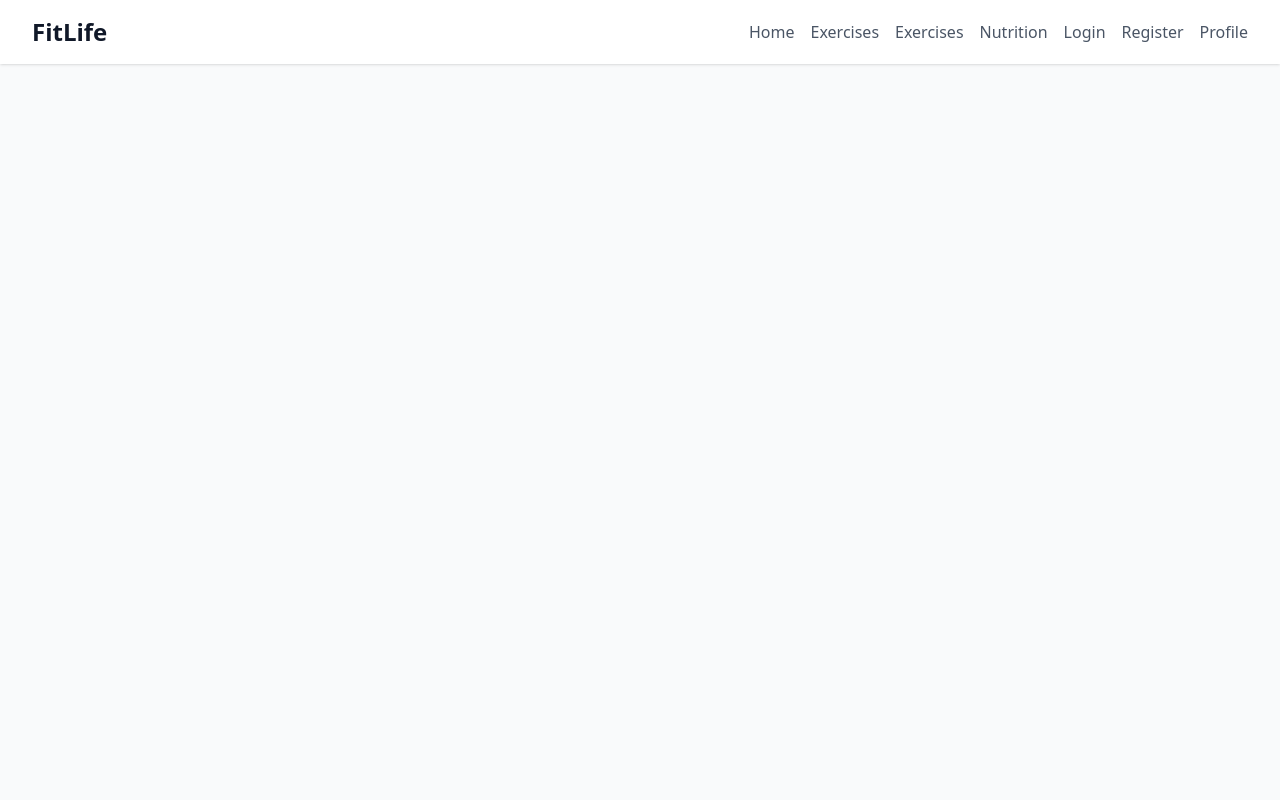
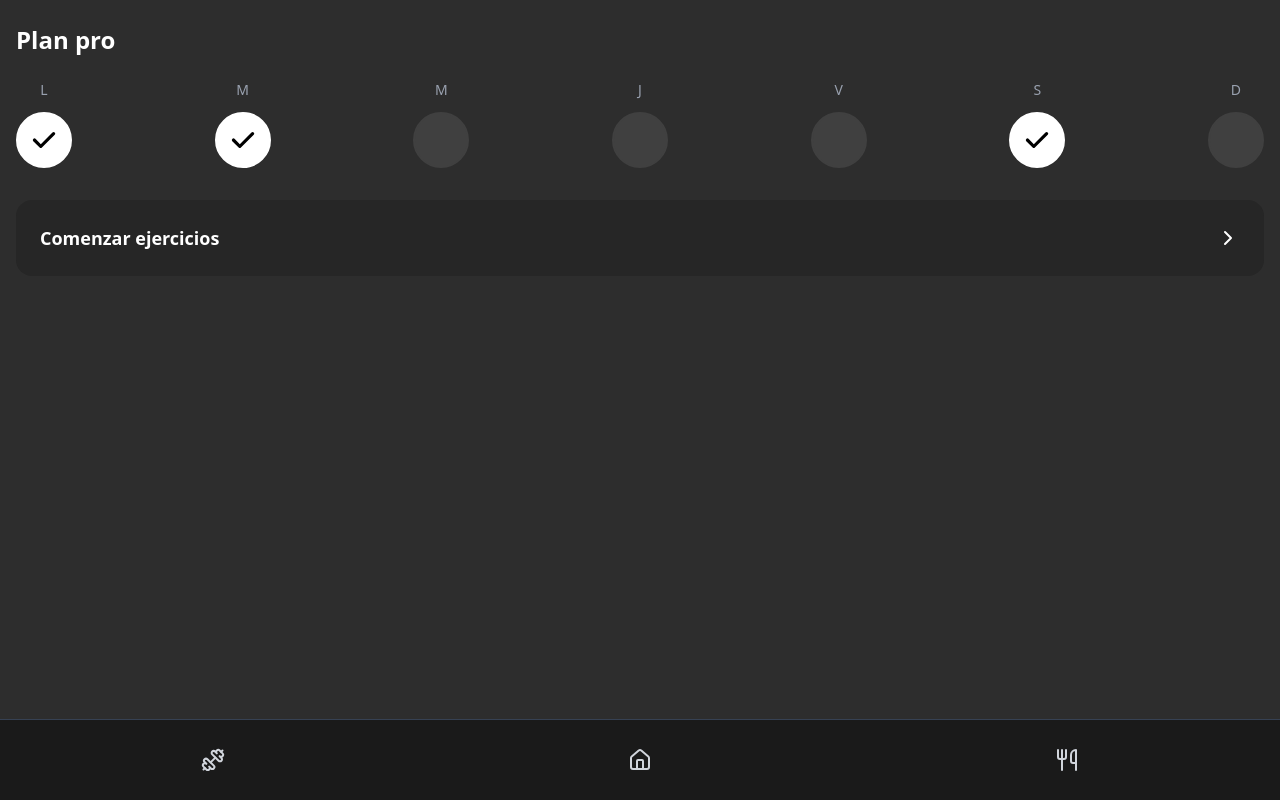
Before and after one commit to adrielisa/FitLifeFrontend, a React (Vite) app: page /workoutPlan in a window 1280 px wide. Built offline with nearby package versions, Linux system fonts and the light colour scheme.

Commit message:
plan de ejercicios

```diff
--- a/src/App.tsx
+++ b/src/App.tsx
@@ -6,6 +6,7 @@ import Profile from "./pages/Profile/Profile";
 import ExercisePlanSelection from "./pages/Exercises/ExercisePlanSelection";
 import ExercisesMain from "./pages/Exercises/ExercisesMain";
 import Home from "./pages/Home/Home";
+import WorkoutPlan from "./pages/Exercises/WorkoutPlan";
 
 function App(): React.JSX.Element {
   return (
@@ -18,6 +19,7 @@ function App(): React.JSX.Element {
         <Route path="/exercisesPlan" element={<ExercisePlanSelection />} />
         <Route path="/exercises" element={<ExercisesMain />} />
         <Route path="/home" element={<Home />} />
+        <Route path="/workoutPlan" element={<WorkoutPlan />} />
 
         {/* Otras rutas con header y layout */}
         <Route
--- /dev/null
+++ b/src/components/exercises/PlanHeader/PlanHeader.tsx
@@ -0,0 +1,11 @@
+interface PlanHeaderProps {
+    planName: string;
+}
+
+export default function PlanHeader({ planName }: PlanHeaderProps) {
+    return (
+        <div className="px-4 py-6">
+            <h1 className="text-white text-2xl font-bold">{planName}</h1>
+        </div>
+    );
+}
--- /dev/null
+++ b/src/components/exercises/StartExerciseButton/StartExerciseButton.tsx
@@ -0,0 +1,19 @@
+import { ChevronRight } from "lucide-react";
+
+interface StartExerciseButtonProps {
+    onStartExercise: () => void;
+}
+
+export default function StartExerciseButton({ onStartExercise }: StartExerciseButtonProps) {
+    return (
+        <div className="px-4 mt-8">
+            <button
+                onClick={onStartExercise}
+                className="w-full bg-[#262626] hover:bg-[#363636] text-white font-semibold py-6 px-6 rounded-2xl flex items-center justify-between transition-colors"
+            >
+                <span className="text-lg">Comenzar ejercicios</span>
+                <ChevronRight className="w-6 h-6" />
+            </button>
+        </div>
+    );
+}
--- a/src/pages/Exercises/ExercisesMain.tsx
+++ b/src/pages/Exercises/ExercisesMain.tsx
@@ -4,8 +4,11 @@ import ActivityTracker from "../../components/exercises/ActivityTracker/Activity
 import WeeklyProgress from "../../components/exercises/WeeklyProgress/WeeklyProgress";
 import ProgressBar from "../../components/common/ProgressBar/ProgressBar";
 import BottomNavigation from "../../components/common/Navigation/BottomNavigation";
+import { useNavigate } from "react-router-dom";
 
 export default function ExercisesMain() {
+    const navigate = useNavigate();
+
     const [activityData] = useState({
         exercise: {
             minutes: 10,
@@ -34,7 +37,7 @@ export default function ExercisesMain() {
     });
 
     const handleStartWorkout = () => {
-        alert("Iniciando entrenamiento...");
+        navigate('/workoutPlan');
     };
 
     const handleChangePlan = () => {
--- a/src/pages/Exercises/WorkoutPlan.tsx
+++ b/src/pages/Exercises/WorkoutPlan.tsx
@@ -0,0 +1,55 @@
+import { useState } from "react";
+import PlanHeader from "../../components/exercises/PlanHeader/PlanHeader";
+import StartExerciseButton from "../../components/exercises/StartExerciseButton/StartExerciseButton";
+import BottomNavigation from "../../components/common/Navigation/BottomNavigation";
+
+export default function WorkoutPlan() {
+    // Datos simulados para el progreso semanal
+    const [weekData] = useState([
+        { day: 'L', completed: true },
+        { day: 'M', completed: true },
+        { day: 'M', completed: false, isToday: false },
+        { day: 'J', completed: false, isToday: false },
+        { day: 'V', completed: false, isToday: false },
+        { day: 'S', completed: true },
+        { day: 'D', completed: false, isToday: false }
+    ]);
+
+    const handleStartExercise = () => {
+        alert("Iniciando rutina de ejercicios...");
+        // Aquí navegarías a la pantalla de ejercicios
+    };
+
+    return (
+        <div className="min-h-screen bg-[#2d2d2d] pb-20">
+
+            <PlanHeader planName="Plan pro" />
+
+            {/* Reutilizando el componente WeeklyProgress con un estilo más minimalista */}
+
+            <div className="px-4 mb-8">
+                <div className="flex justify-between items-center">
+                    {weekData.map((day, index) => (
+                        <div key={index} className="flex flex-col items-center">
+                            <span className="text-gray-400 text-sm mb-3">{day.day}</span>
+                            <div className={`w-14 h-14 rounded-full flex items-center justify-center ${day.completed
+                                ? 'bg-white border-2 border-white'
+                                : 'bg-[#404040] border-2 border-[#404040]'
+                                }`}>
+                                {day.completed && (
+                                    <svg className="w-8 h-8 text-black" fill="currentColor" viewBox="0 0 20 20">
+                                        <path fillRule="evenodd" d="M16.707 5.293a1 1 0 010 1.414l-8 8a1 1 0 01-1.414 0l-4-4a1 1 0 011.414-1.414L8 12.586l7.293-7.293a1 1 0 011.414 0z" clipRule="evenodd" />
+                                    </svg>
+                                )}
+                            </div>
+                        </div>
+                    ))}
+                </div>
+            </div>
+
+            <StartExerciseButton onStartExercise={handleStartExercise} />
+
+            <BottomNavigation />
+        </div>
+    );
+}
```
